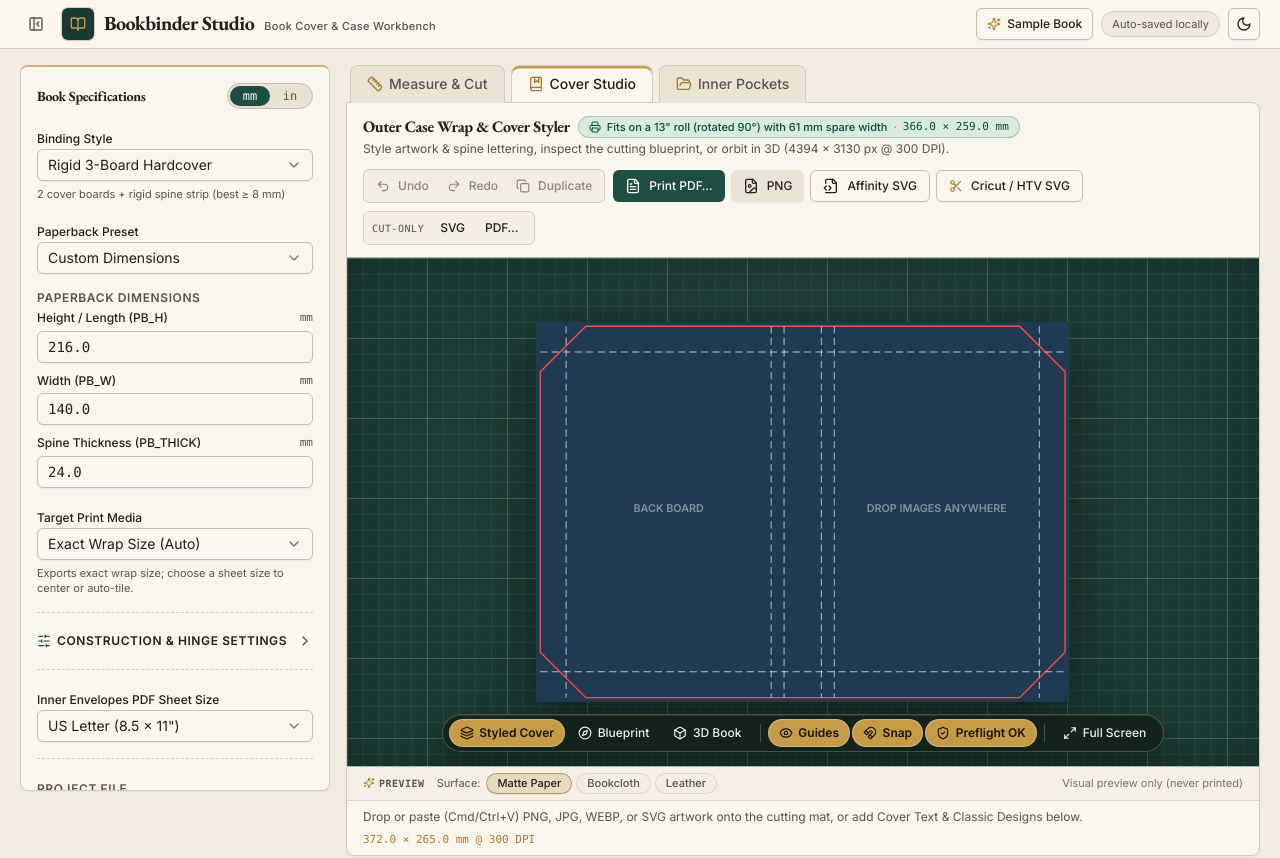
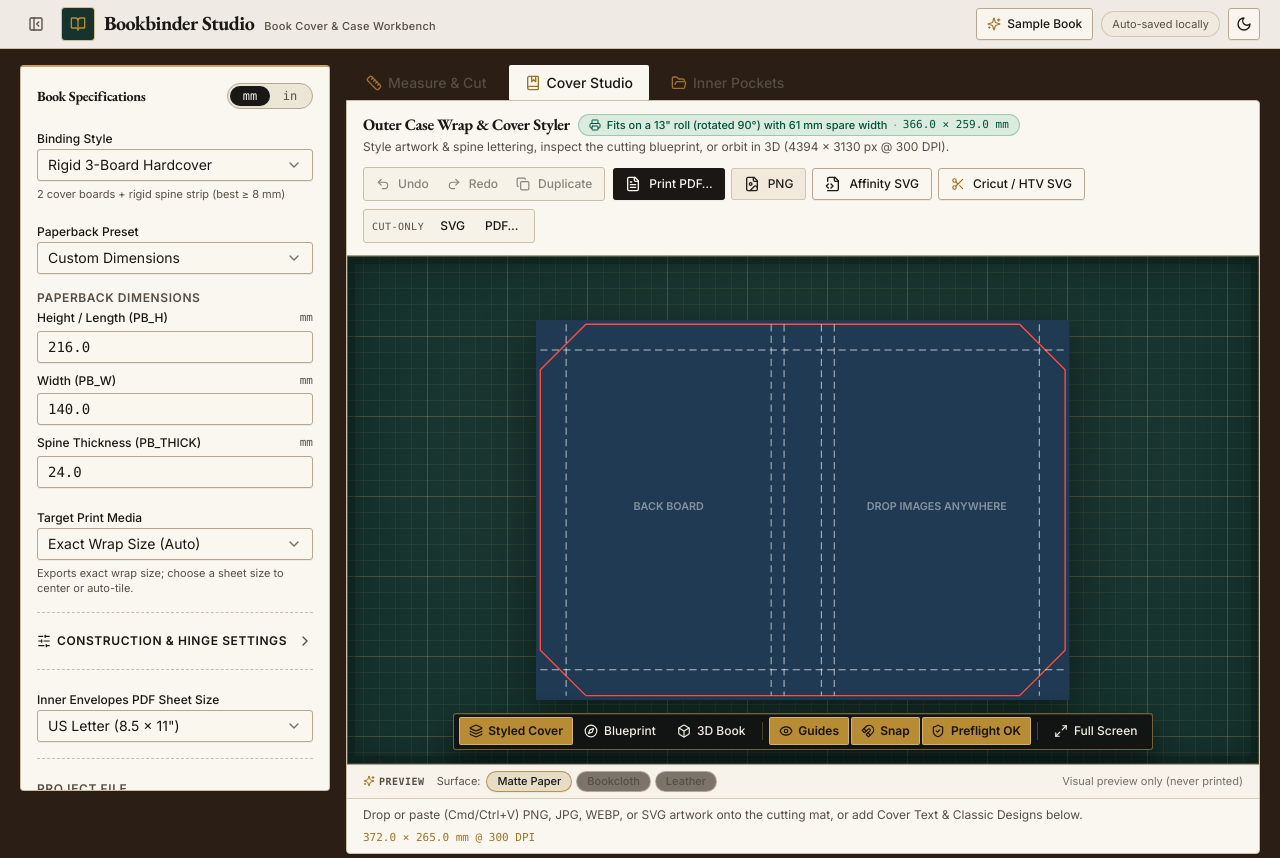
Before and after one commit to anujgtm1/Bookbinder, a React (Vite) app: page / in a window 1280 px wide. Shown: the top 858 px of the page. Built offline with nearby package versions, Linux system fonts and the light colour scheme.

Commit message:
style(theme): build Tokyo Bindery Desk walnut/washi/sumi-ink theme and mat styling

```diff
--- a/src/components/ui/badge.tsx
+++ b/src/components/ui/badge.tsx
@@ -3,21 +3,23 @@ import * as React from 'react';
 import { cn } from '@/lib/utils';
 
 const badgeVariants = cva(
-  'inline-flex items-center gap-1 rounded-md border px-2 py-0.5 text-xs font-medium transition-colors',
+  'inline-flex items-center gap-1 rounded-[2px] border px-2 py-0.5 text-xs font-medium motion-safe:transition-colors',
   {
     variants: {
       variant: {
         default: 'border-transparent bg-primary text-primary-foreground',
-        secondary: 'border-transparent bg-secondary text-secondary-foreground',
+        secondary: 'border-border/60 bg-secondary text-secondary-foreground',
         outline: 'border-border text-foreground',
         brass:
-          'border-brass/35 bg-brass/12 text-foreground',
+          'border-brass/45 bg-brass/12 text-foreground',
+        vermilion:
+          'border-vermilion/55 bg-vermilion/10 text-vermilion',
         success:
-          'border-emerald-700/30 bg-emerald-600/12 text-emerald-900 dark:text-emerald-300',
+          'border-emerald-700/35 bg-emerald-600/12 text-emerald-900 dark:text-emerald-300',
         warning:
-          'border-amber-700/35 bg-amber-500/14 text-amber-900 dark:text-amber-300',
+          'border-amber-700/40 bg-amber-500/14 text-amber-900 dark:text-amber-300',
         destructive:
-          'border-destructive/30 bg-destructive/12 text-destructive',
+          'border-destructive/35 bg-destructive/12 text-destructive',
       },
     },
     defaultVariants: {
--- a/src/components/ui/button.tsx
+++ b/src/components/ui/button.tsx
@@ -4,17 +4,17 @@ import * as React from 'react';
 import { cn } from '@/lib/utils';
 
 const buttonVariants = cva(
-  'inline-flex items-center justify-center gap-2 whitespace-nowrap rounded-md text-sm font-medium transition-colors disabled:pointer-events-none disabled:opacity-50 [&_svg]:pointer-events-none [&_svg:not([class*="size-"])]:size-4 shrink-0 cursor-pointer',
+  'inline-flex items-center justify-center gap-2 whitespace-nowrap rounded-md text-sm font-medium motion-safe:transition-colors disabled:pointer-events-none disabled:opacity-50 [&_svg]:pointer-events-none [&_svg:not([class*="size-"])]:size-4 shrink-0 cursor-pointer',
   {
     variants: {
       variant: {
         default: 'bg-primary text-primary-foreground shadow-xs hover:bg-primary/90',
         destructive: 'bg-destructive text-destructive-foreground shadow-xs hover:bg-destructive/90',
         outline:
-          'border border-input bg-card shadow-xs hover:bg-accent hover:text-accent-foreground',
-        secondary: 'bg-secondary text-secondary-foreground shadow-xs hover:bg-secondary/80',
+          'border border-input bg-card/85 shadow-2xs hover:bg-accent hover:text-accent-foreground',
+        secondary: 'bg-secondary text-secondary-foreground border border-border/80 hover:bg-secondary/80',
         ghost: 'hover:bg-accent hover:text-accent-foreground',
-        link: 'text-primary underline-offset-4 hover:underline',
+        link: 'text-vermilion underline-offset-4 hover:underline',
       },
       size: {
         default: 'h-9 px-4 py-2',
--- a/src/components/ui/card.tsx
+++ b/src/components/ui/card.tsx
@@ -5,7 +5,7 @@ export function Card({ className, ...props }: React.HTMLAttributes<HTMLDivElemen
   return (
     <div
       className={cn(
-        'rounded-lg border border-border bg-card text-card-foreground shadow-xs',
+        'rounded-md border border-border bg-card/90 text-card-foreground',
         className,
       )}
       {...props}
--- a/src/components/ui/input.tsx
+++ b/src/components/ui/input.tsx
@@ -10,7 +10,7 @@ export function Input({
     <input
       type={type}
       className={cn(
-        'flex h-8 w-full rounded-md border border-input bg-card px-2.5 py-1 text-sm text-foreground shadow-xs transition-colors file:border-0 file:bg-transparent file:text-sm file:font-medium placeholder:text-muted-foreground disabled:cursor-not-allowed disabled:opacity-50',
+        'flex h-8 w-full rounded-md border border-input bg-card/95 px-2.5 py-1 text-sm text-foreground shadow-2xs motion-safe:transition-colors file:border-0 file:bg-transparent file:text-sm file:font-medium placeholder:text-muted-foreground disabled:cursor-not-allowed disabled:opacity-50',
         className,
       )}
       {...props}
--- a/src/components/ui/select.tsx
+++ b/src/components/ui/select.tsx
@@ -15,7 +15,7 @@ export function SelectTrigger({
   return (
     <SelectPrimitive.Trigger
       className={cn(
-        'flex h-8 w-full items-center justify-between gap-2 rounded-md border border-input bg-card px-2.5 py-1 text-sm text-foreground shadow-xs placeholder:text-muted-foreground disabled:cursor-not-allowed disabled:opacity-50 [&>span]:line-clamp-1 cursor-pointer',
+        'flex h-8 w-full items-center justify-between gap-2 rounded-md border border-input bg-card/95 px-2.5 py-1 text-sm text-foreground shadow-2xs placeholder:text-muted-foreground disabled:cursor-not-allowed disabled:opacity-50 [&>span]:line-clamp-1 cursor-pointer',
         className,
       )}
       {...props}
--- a/src/components/ui/tabs.tsx
+++ b/src/components/ui/tabs.tsx
@@ -11,7 +11,7 @@ export function TabsList({
   return (
     <TabsPrimitive.List
       className={cn(
-        'inline-flex h-9 items-center justify-center rounded-lg bg-muted p-1 text-muted-foreground',
+        'inline-flex h-9 items-center justify-center rounded-md bg-muted p-1 text-muted-foreground',
         className,
       )}
       {...props}
@@ -26,7 +26,7 @@ export function TabsTrigger({
   return (
     <TabsPrimitive.Trigger
       className={cn(
-        'inline-flex items-center justify-center gap-1.5 whitespace-nowrap rounded-md px-3 py-1 text-xs font-medium transition-all cursor-pointer disabled:pointer-events-none disabled:opacity-50 data-[state=active]:bg-card data-[state=active]:text-foreground data-[state=active]:shadow-xs',
+        'inline-flex items-center justify-center gap-1.5 whitespace-nowrap rounded-[2px] px-3 py-1 text-xs font-medium motion-safe:transition-all cursor-pointer disabled:pointer-events-none disabled:opacity-50 data-[state=active]:bg-card data-[state=active]:text-foreground data-[state=active]:shadow-2xs',
         className,
       )}
       {...props}
--- a/src/index.css
+++ b/src/index.css
@@ -1,13 +1,14 @@
 @import 'tailwindcss';
 
 /*
- * Bindery Cutting Mat — Folio Workbench Theme
- * Follows modern-web-guidance:
+ * Tokyo Bindery Desk — Warm Smoked Walnut, Handmade Washi & Sumi Ink Theme
+ * Follows modern-web-guidance (dark-mode, color, toolbar):
  * - color-scheme: light dark on :root mirrored from <meta name="color-scheme">
- * - light-dark() with prefers-color-scheme fallbacks
+ * - light-dark() with @media (prefers-color-scheme: dark) fallbacks
+ * - WCAG 4.5:1 text & 3:1 non-text contrast in light & dark schemes
  * - Motion transitions opt-in via @media (prefers-reduced-motion: no-preference)
  * - Accessible toolbar states via [aria-pressed="true"], @media (hover: hover),
- *   @media (pointer: coarse), and forced-colors: active
+ *   @media (pointer: coarse), and @media (forced-colors: active)
  */
 :root {
   color-scheme: light dark;
@@ -20,94 +21,109 @@
     color-scheme: light;
   }
 
-  /* Tier 1: Bindery Cutting Mat & Cotton Paper palette tokens */
-  --bg-light: #f2ece1;
-  --bg-dark: #141210;
-  --fg-light: #231f1b;
-  --fg-dark: #f3ede2;
+  /* Tier 1: Smoked Walnut Desk, Unbleached Washi Paper, Sumi Ink & Vermilion Hanko tokens */
+  --bg-light: #2b1e14;
+  --bg-dark: #100c09;
+  --fg-light: #1a1715;
+  --fg-dark: #f5efe4;
 
-  --card-light: #faf6ee;
+  --card-light: #faf7f0;
   --card-dark: #1c1916;
-  --card-fg-light: #231f1b;
-  --card-fg-dark: #f3ede2;
+  --card-fg-light: #1a1715;
+  --card-fg-dark: #f5efe4;
 
-  --popover-light: #fcf9f3;
-  --popover-dark: #231f1b;
-  --popover-fg-light: #231f1b;
-  --popover-fg-dark: #f3ede2;
+  --popover-light: #fcfaf4;
+  --popover-dark: #221e1a;
+  --popover-fg-light: #1a1715;
+  --popover-fg-dark: #f5efe4;
 
-  /* Bindery Spruce (light) / Burnished Brass Foil (dark) — AAA contrast */
-  --primary-light: #1e4d44;
-  --primary-dark: #d4ac5a;
-  --primary-fg-light: #fffdf8;
-  --primary-fg-dark: #19140a;
+  /* Bold Sumi Ink CTA (light) / Burnished Brass Foil CTA (dark) — AAA contrast */
+  --primary-light: #1a1715;
+  --primary-dark: #deb765;
+  --primary-fg-light: #faf7f0;
+  --primary-fg-dark: #17130d;
 
-  /* Warm rag secondary & muted surfaces */
-  --secondary-light: #ebe3d4;
-  --secondary-dark: #26221d;
-  --secondary-fg-light: #2a241e;
-  --secondary-fg-dark: #ece5d8;
+  /* Tactile unbleached rag & kuro-washi secondary surfaces */
+  --secondary-light: #f1eadc;
+  --secondary-dark: #25211c;
+  --secondary-fg-light: #231e19;
+  --secondary-fg-dark: #efe8dc;
 
-  --muted-light: #e5dccb;
-  --muted-dark: #231f1a;
-  --muted-fg-light: #5c5347;
-  --muted-fg-dark: #aca192;
+  --muted-light: #eae1d0;
+  --muted-dark: #221e19;
+  --muted-fg-light: #574e43;
+  --muted-fg-dark: #b3a797;
 
-  --accent-light: #e3d7c3;
-  --accent-dark: #302a23;
-  --accent-fg-light: #231f1b;
-  --accent-fg-dark: #f3ede2;
+  --accent-light: #e7dcc8;
+  --accent-dark: #2e2923;
+  --accent-fg-light: #1a1715;
+  --accent-fg-dark: #f5efe4;
 
-  --destructive-light: #b93822;
+  --destructive-light: #b8321c;
   --destructive-dark: #ef6f54;
   --destructive-fg-light: #fffdf8;
   --destructive-fg-dark: #1f0a06;
 
-  --border-light: #d7ccb9;
-  --border-dark: #332d26;
-  --input-light: #cabda7;
-  --input-dark: #3d362e;
-  --ring-light: #a67b2e;
-  --ring-dark: #d4ac5a;
+  /* Crisp press-hairline borders (meets 3:1 non-text boundary contrast on washi) */
+  --border-light: #cbbda6;
+  --border-dark: #3b332b;
+  --input-light: #b7a78e;
+  --input-dark: #4a4137;
+  --ring-light: #c63d27;
+  --ring-dark: #ef6f54;
 
-  /* Craft accent tokens: Antique Brass, Vermilion Cut-Line, Bookcloth Sage */
-  --brass-light: #a67b2e;
-  --brass-dark: #d4ac5a;
-  --brass-bright-light: #c59b48;
-  --brass-bright-dark: #dfb96a;
-  --vermilion-light: #c84b31;
+  /* Craft accent tokens: Vermilion Hanko Red, Burnished Brass, Bindery Spruce */
+  --brass-light: #9e7324;
+  --brass-dark: #deb765;
+  --brass-bright-light: #b88b35;
+  --brass-bright-dark: #e8c476;
+  --vermilion-light: #c63d27;
   --vermilion-dark: #ef6f54;
-  --sage-light: #4a6d5e;
-  --sage-dark: #7ba693;
+  --sage-light: #235046;
+  --sage-dark: #7db09c;
 
-  /* Self-healing cutting mat workbench surface */
-  --mat-bg-light: #1b3a34;
-  --mat-bg-dark: #112420;
-  --mat-grid-minor-light: rgba(235, 224, 198, 0.075);
-  --mat-grid-minor-dark: rgba(212, 172, 90, 0.065);
-  --mat-grid-major-light: rgba(235, 224, 198, 0.16);
-  --mat-grid-major-dark: rgba(212, 172, 90, 0.14);
-  --mat-fg-light: #efe8d8;
-  --mat-fg-dark: #e8dfcd;
+  /* Physical desk & washi paper overlay veils (reactive to light-dark() & OS theme) */
+  --desk-veil-top-light: rgba(28, 19, 13, 0.16);
+  --desk-veil-top-dark: rgba(11, 8, 6, 0.72);
+  --desk-veil-bottom-light: rgba(20, 14, 9, 0.28);
+  --desk-veil-bottom-dark: rgba(8, 6, 4, 0.82);
+  --washi-veil-top-light: rgba(251, 248, 241, 0.78);
+  --washi-veil-top-dark: rgba(27, 24, 21, 0.93);
+  --washi-veil-bottom-light: rgba(247, 242, 231, 0.83);
+  --washi-veil-bottom-dark: rgba(22, 19, 16, 0.95);
+  --washi-edge-light: rgba(255, 253, 248, 0.72);
+  --washi-edge-dark: rgba(245, 239, 228, 0.06);
+  --washi-shadow-light: rgba(14, 8, 3, 0.42);
+  --washi-shadow-dark: rgba(0, 0, 0, 0.68);
 
-  /* Floating HUD pill over the cutting mat */
-  --hud-bg-light: rgba(18, 33, 29, 0.92);
-  --hud-bg-dark: rgba(14, 21, 19, 0.94);
-  --hud-fg-light: #f6efe2;
-  --hud-fg-dark: #f4ede0;
-  --hud-border-light: rgba(197, 155, 72, 0.36);
-  --hud-border-dark: rgba(212, 172, 90, 0.34);
+  /* Self-healing spruce cutting mat workbench surface */
+  --mat-bg-light: #16332d;
+  --mat-bg-dark: #0f231f;
+  --mat-grid-minor-light: rgba(222, 183, 101, 0.08);
+  --mat-grid-minor-dark: rgba(222, 183, 101, 0.065);
+  --mat-grid-major-light: rgba(222, 183, 101, 0.18);
+  --mat-grid-major-dark: rgba(222, 183, 101, 0.15);
+  --mat-fg-light: #f3ecdd;
+  --mat-fg-dark: #ebe2cf;
+
+  /* Sharp anodized-dark + brass drafting HUD over the cutting mat */
+  --hud-bg-light: rgba(17, 20, 19, 0.94);
+  --hud-bg-dark: rgba(12, 15, 14, 0.96);
+  --hud-fg-light: #f5efe4;
+  --hud-fg-dark: #f5efe4;
+  --hud-border-light: rgba(222, 183, 101, 0.48);
+  --hud-border-dark: rgba(222, 183, 101, 0.44);
 
   /* Light drafting paper backing (used inside CutList diagram) */
-  --drafting-bg-light: #f5efe3;
+  --drafting-bg-light: #f6f1e6;
   --drafting-bg-dark: #181613;
   --drafting-grid-light: #e2d8c5;
   --drafting-grid-dark: #2a241e;
 
   --scrollbar-track-light: #ebe3d4;
   --scrollbar-track-dark: #1c1916;
-  --scrollbar-thumb-light: #b6a892;
-  --scrollbar-thumb-dark: #574f45;
+  --scrollbar-thumb-light: #9e8f79;
+  --scrollbar-thumb-dark: #5f564b;
 
   /* Semantic defaults (light fallback) */
   --background: var(--bg-light);
@@ -133,6 +149,12 @@
   --brass-bright: var(--brass-bright-light);
   --vermilion: var(--vermilion-light);
   --sage: var(--sage-light);
+  --desk-veil-top: var(--desk-veil-top-light);
+  --desk-veil-bottom: var(--desk-veil-bottom-light);
+  --washi-veil-top: var(--washi-veil-top-light);
+  --washi-veil-bottom: var(--washi-veil-bottom-light);
+  --washi-edge: var(--washi-edge-light);
+  --washi-shadow: var(--washi-shadow-light);
   --mat-bg: var(--mat-bg-light);
   --mat-grid-minor: var(--mat-grid-minor-light);
   --mat-grid-major: var(--mat-grid-major-light);
@@ -145,8 +167,8 @@
   --scrollbar-track: var(--scrollbar-track-light);
   --scrollbar-thumb: var(--scrollbar-thumb-light);
 
-  /* Crisp cardstock 6px base radius */
-  --radius: 0.375rem;
+  /* Crisp knife-cut 3px cardstock corners */
+  --radius: 0.1875rem;
 
   @media (prefers-color-scheme: dark) {
     --background: var(--bg-dark);
@@ -172,6 +194,12 @@
     --brass-bright: var(--brass-bright-dark);
     --vermilion: var(--vermilion-dark);
     --sage: var(--sage-dark);
+    --desk-veil-top: var(--desk-veil-top-dark);
+    --desk-veil-bottom: var(--desk-veil-bottom-dark);
+    --washi-veil-top: var(--washi-veil-top-dark);
+    --washi-veil-bottom: var(--washi-veil-bottom-dark);
+    --washi-edge: var(--washi-edge-dark);
+    --washi-shadow: var(--washi-shadow-dark);
     --mat-bg: var(--mat-bg-dark);
     --mat-grid-minor: var(--mat-grid-minor-dark);
     --mat-grid-major: var(--mat-grid-major-dark);
@@ -209,6 +237,12 @@
     --brass-bright: light-dark(var(--brass-bright-light), var(--brass-bright-dark));
     --vermilion: light-dark(var(--vermilion-light), var(--vermilion-dark));
     --sage: light-dark(var(--sage-light), var(--sage-dark));
+    --desk-veil-top: light-dark(var(--desk-veil-top-light), var(--desk-veil-top-dark));
+    --desk-veil-bottom: light-dark(var(--desk-veil-bottom-light), var(--desk-veil-bottom-dark));
+    --washi-veil-top: light-dark(var(--washi-veil-top-light), var(--washi-veil-top-dark));
+    --washi-veil-bottom: light-dark(var(--washi-veil-bottom-light), var(--washi-veil-bottom-dark));
+    --washi-edge: light-dark(var(--washi-edge-light), var(--washi-edge-dark));
+    --washi-shadow: light-dark(var(--washi-shadow-light), var(--washi-shadow-dark));
     --mat-bg: light-dark(var(--mat-bg-light), var(--mat-bg-dark));
     --mat-grid-minor: light-dark(var(--mat-grid-minor-light), var(--mat-grid-minor-dark));
     --mat-grid-major: light-dark(var(--mat-grid-major-light), var(--mat-grid-major-dark));
@@ -222,7 +256,7 @@
     --scrollbar-thumb: light-dark(var(--scrollbar-thumb-light), var(--scrollbar-thumb-dark));
   }
 
-  accent-color: var(--primary);
+  accent-color: var(--vermilion);
   scrollbar-color: var(--scrollbar-thumb) var(--scrollbar-track);
 }
 
@@ -252,10 +286,10 @@
   --color-sage: var(--sage);
   --color-mat: var(--mat-bg);
   --color-mat-foreground: var(--mat-fg);
-  --radius-sm: calc(var(--radius) - 2px);
+  --radius-sm: calc(var(--radius) - 1px);
   --radius-md: var(--radius);
-  --radius-lg: calc(var(--radius) + 2px);
-  --radius-xl: calc(var(--radius) + 6px);
+  --radius-lg: calc(var(--radius) + 1px);
+  --radius-xl: calc(var(--radius) + 3px);
   --font-sans: 'Inter', system-ui, -apple-system, BlinkMacSystemFont, sans-serif;
   --font-serif: 'EB Garamond', Georgia, serif;
   --font-mono: ui-monospace, SFMono-Regular, Menlo, Monaco, Consolas, monospace;
@@ -280,18 +314,146 @@
   }
 }
 
-/* Self-healing bindery cutting mat with dual-scale major/minor millimeter grid */
+/* Physical Smoked-Walnut Bindery Workbench Surface */
+.bindery-walnut-desk {
+  background-color: var(--background);
+  background-image:
+    linear-gradient(180deg, var(--desk-veil-top), var(--desk-veil-bottom)),
+    url('./assets/atelier/desk-walnut.jpg');
+  background-size: cover;
+  background-position: center top;
+  background-attachment: fixed;
+}
+
+/* Tactile Handmade Japanese Washi Paper Sheet resting on the walnut desk */
+.washi-sheet {
+  background-color: var(--card);
+  background-image:
+    linear-gradient(180deg, var(--washi-veil-top), var(--washi-veil-bottom)),
+    url('./assets/atelier/washi-paper.jpg');
+  background-size: 100% 100%, 380px 380px;
+  background-repeat: no-repeat, repeat;
+  color: var(--card-foreground);
+  box-shadow:
+    0 14px 30px -10px var(--washi-shadow),
+    0 2px 6px -1px rgba(15, 9, 4, 0.22),
+    inset 0 1px 0 var(--washi-edge);
+}
+
+/* Sticky Editorial Masthead Washi Header */
+.washi-header {
+  background-color: var(--card);
+  background-image:
+    linear-gradient(180deg, var(--washi-veil-top), var(--washi-veil-bottom)),
+    url('./assets/atelier/washi-paper.jpg');
+  background-size: 100% 100%, 380px 380px;
+  background-repeat: no-repeat, repeat;
+  color: var(--card-foreground);
+  box-shadow:
+    0 10px 24px -10px var(--washi-shadow),
+    inset 0 -1px 0 var(--border);
+}
+
+/* Woodcut Colophon Emblem — prints directly into washi paper in light mode, framed plaque in dark mode */
+.colophon-frame {
+  display: inline-flex;
+  align-items: center;
+  justify-content: center;
+  border-radius: 2px;
+  overflow: hidden;
+  flex-shrink: 0;
+}
+
+.colophon-emblem {
+  mix-blend-mode: multiply;
+}
+
+:root:has(> head > meta[name='color-scheme'][content='dark']) .colophon-frame {
+  background-color: #f6f0e2;
+  border: 1px solid var(--brass);
+  padding: 2px;
+}
+
+@media (prefers-color-scheme: dark) {
+  :root:not(:has(> head > meta[name='color-scheme'][content='light'])) .colophon-frame {
+    background-color: #f6f0e2;
+    border: 1px solid var(--brass);
+    padding: 2px;
+  }
+}
+
+/* Traditional Japanese Vermilion Hanko Square Seal */
+.hanko-seal {
+  display: inline-flex;
+  align-items: center;
+  justify-content: center;
+  border: 1.5px solid var(--vermilion);
+  color: var(--vermilion);
+  border-radius: 2px;
+  font-family: var(--font-serif);
+  font-weight: 700;
+  line-height: 1;
+  letter-spacing: 0.02em;
+  user-select: none;
+}
+
+/* Editorial Masthead Navigation Tab with Vermilion Press Active Rule */
+.editorial-nav-tab {
+  position: relative;
+  display: inline-flex;
+  align-items: center;
+  justify-content: center;
+  gap: 0.4rem;
+  border-radius: 0;
+  border: 0;
+  background-color: transparent;
+  color: var(--muted-foreground);
+  cursor: pointer;
+
+  @media (prefers-reduced-motion: no-preference) {
+    transition: color 140ms ease, box-shadow 140ms ease;
+  }
+
+  &[data-state='active'] {
+    color: var(--foreground);
+    font-weight: 600;
+    box-shadow: inset 0 -2.5px 0 var(--vermilion);
+    background-color: transparent;
+  }
+
+  @media (hover: hover) {
+    &:hover:not([data-state='active']) {
+      color: var(--foreground);
+      box-shadow: inset 0 -1.5px 0 var(--border);
+    }
+  }
+}
+
+/* Self-healing bindery cutting mat with dual-scale brass millimeter grid & ruler lip */
 .cutting-mat-surface {
   background-color: var(--mat-bg);
   color: var(--mat-fg);
   background-image:
-    radial-gradient(ellipse at 50% 42%, rgba(255, 248, 228, 0.045), transparent 68%),
+    radial-gradient(ellipse at 50% 42%, rgba(255, 248, 228, 0.055), transparent 68%),
     linear-gradient(to right, var(--mat-grid-major) 1px, transparent 1px),
     linear-gradient(to bottom, var(--mat-grid-major) 1px, transparent 1px),
     linear-gradient(to right, var(--mat-grid-minor) 1px, transparent 1px),
     linear-gradient(to bottom, var(--mat-grid-minor) 1px, transparent 1px);
   background-size: 100% 100%, 80px 80px, 80px 80px, 16px 16px, 16px 16px;
-  box-shadow: inset 0 1px 0 rgba(255, 248, 228, 0.08), inset 0 0 42px rgba(0, 0, 0, 0.24);
+  box-shadow:
+    inset 0 0 0 1px rgba(222, 183, 101, 0.24),
+    inset 0 0 0 8px rgba(10, 24, 20, 0.34),
+    inset 0 0 48px rgba(0, 0, 0, 0.34);
+}
+
+/* Physical cutting mat shadow framing when resting on the walnut desk */
+.cutting-mat-on-desk {
+  border: 1px solid rgba(222, 183, 101, 0.34);
+  box-shadow:
+    0 20px 38px -12px rgba(8, 4, 1, 0.62),
+    0 4px 10px -2px rgba(8, 4, 1, 0.36),
+    inset 0 0 0 1px rgba(222, 183, 101, 0.22),
+    inset 0 0 48px rgba(0, 0, 0, 0.34);
 }
 
 /* Light cotton-paper drafting grid (secondary diagrams) */
@@ -317,46 +479,20 @@
   border-block-start: 1px dashed var(--border);
 }
 
-/* Folder-style paper index tabs anchored to top edge of workbench */
-.folio-index-tab {
-  position: relative;
-  border: 1px solid var(--border);
-  border-bottom-color: transparent;
-  border-radius: 0.5rem 0.5rem 0 0;
-  background-color: var(--secondary);
-  color: var(--muted-foreground);
-  transition: color 140ms ease, background-color 140ms ease, border-color 140ms ease;
-
-  &[data-state='active'] {
-    background-color: var(--card);
-    color: var(--foreground);
-    border-color: var(--border);
-    box-shadow: inset 0 2.5px 0 var(--brass-bright);
-    z-index: 2;
-  }
-
-  @media (hover: hover) {
-    &:hover:not([data-state='active']) {
-      background-color: var(--accent);
-      color: var(--foreground);
-    }
-  }
-}
-
-/* Floating HUD pill toolbar on the cutting mat (per modern-web-guidance toolbar) */
+/* Sharp anodized-dark + burnished-brass drafting HUD toolbar over the cutting mat */
 .hud-toolbar {
   display: inline-flex;
   align-items: center;
-  gap: 0.25rem;
-  border-radius: 9999px;
+  gap: 0.2rem;
+  border-radius: 3px;
   border: 1px solid var(--hud-border);
   background-color: var(--hud-bg);
   color: var(--hud-fg);
-  padding: 0.25rem 0.375rem;
+  padding: 0.22rem 0.3rem;
   backdrop-filter: blur(10px);
   box-shadow:
-    0 10px 28px rgba(0, 0, 0, 0.36),
-    inset 0 1px 0 rgba(255, 248, 228, 0.1);
+    0 12px 28px rgba(0, 0, 0, 0.48),
+    inset 0 1px 0 rgba(222, 183, 101, 0.16);
 }
 
 .hud-toolbar-separator {
@@ -364,7 +500,7 @@
   inline-size: 1px;
   block-size: 1.125rem;
   margin-inline: 0.2rem;
-  border-inline-start: 1px solid rgba(246, 239, 226, 0.22);
+  border-inline-start: 1px solid rgba(222, 183, 101, 0.28);
 }
 
 .hud-toolbar-btn {
@@ -374,9 +510,9 @@
   gap: 0.35rem;
   min-inline-size: 1.75rem;
   min-block-size: 1.75rem;
-  padding-inline: 0.625rem;
-  padding-block: 0.25rem;
-  border-radius: 9999px;
+  padding-inline: 0.55rem;
+  padding-block: 0.22rem;
+  border-radius: 2px;
   border: 1px solid transparent;
   background-color: transparent;
   color: var(--hud-fg);
@@ -385,12 +521,15 @@
   line-height: 1;
   cursor: pointer;
   white-space: nowrap;
-  transition: background-color 140ms ease, color 140ms ease, border-color 140ms ease;
+
+  @media (prefers-reduced-motion: no-preference) {
+    transition: background-color 140ms ease, color 140ms ease, border-color 140ms ease;
+  }
 
   &[aria-pressed='true'] {
     background-color: var(--brass-bright);
-    color: #19140a;
-    border-color: rgba(255, 255, 255, 0.28);
+    color: #17130d;
+    border-color: rgba(255, 250, 238, 0.35);
     font-weight: 600;
   }
 
@@ -401,7 +540,7 @@
 
   @media (hover: hover) {
     &:hover:not([aria-pressed='true']):not([aria-disabled='true']) {
-      background-color: rgba(246, 239, 226, 0.12);
+      background-color: rgba(245, 239, 228, 0.12);
     }
   }
 
@@ -412,6 +551,24 @@
 }
 
 @media (forced-colors: active) {
+  .bindery-walnut-desk,
+  .washi-sheet,
+  .washi-header,
+  .cutting-mat-surface,
+  .cutting-mat-on-desk {
+    background-image: none;
+    background-color: Canvas;
+    color: CanvasText;
+    border-color: ButtonText;
+    box-shadow: none;
+  }
+
+  .editorial-nav-tab[data-state='active'] {
+    box-shadow: none;
+    border-bottom: 2.5px solid Highlight;
+    color: Highlight;
+  }
+
   .hud-toolbar {
     border-color: ButtonText;
     background-color: Canvas;
@@ -498,7 +655,7 @@ dialog:modal {
 dialog::backdrop {
   overflow: hidden;
   overscroll-behavior: contain;
-  background-color: rgba(15, 23, 42, 0.55);
+  background-color: rgba(12, 9, 6, 0.62);
   backdrop-filter: blur(2px);
 }
 
@@ -529,7 +686,7 @@ dialog.bindery-modal[open] {
 
   ::-webkit-scrollbar-thumb {
     background: var(--scrollbar-thumb);
-    border-radius: 9999px;
+    border-radius: 2px;
   }
 
   ::-webkit-scrollbar-track {
```
